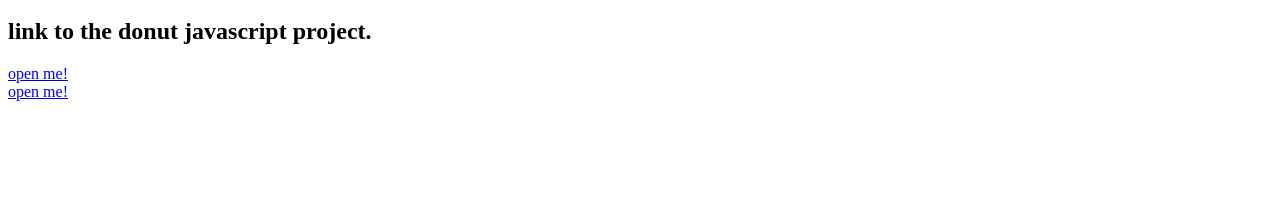
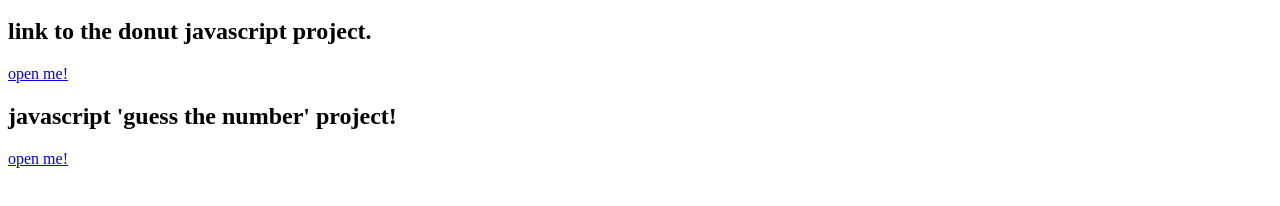
Before and after one commit to onixior/onixior.github.io, a plain HTML site: page homepage/projects.html in a window 1280 px wide. Shown: the part 128-334 px from the top of the page. Drawn offline with Linux system fonts and the light colour scheme.

Commit message:
added in header for js project

```diff
--- a/homepage/projects.html
+++ b/homepage/projects.html
@@ -12,6 +12,7 @@
 	<h2>link to the donut javascript project.</h2>
 	<a href="../canvas_java_art/donut.html">open me!</a>
 	<br>
+	<h2>javascript 'guess the number' project!</h2>
 	<a href="./number.game/number.html">open me!</a>
 	<br>
 
```
